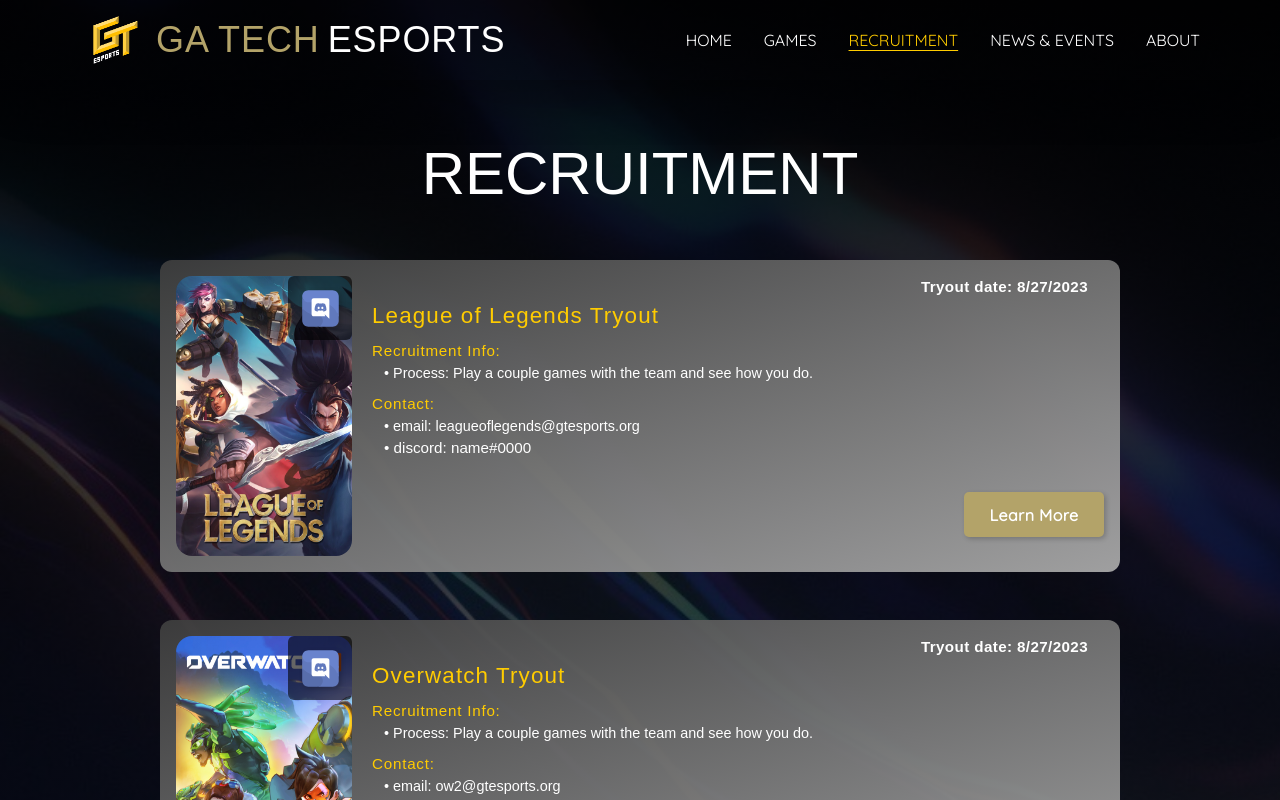
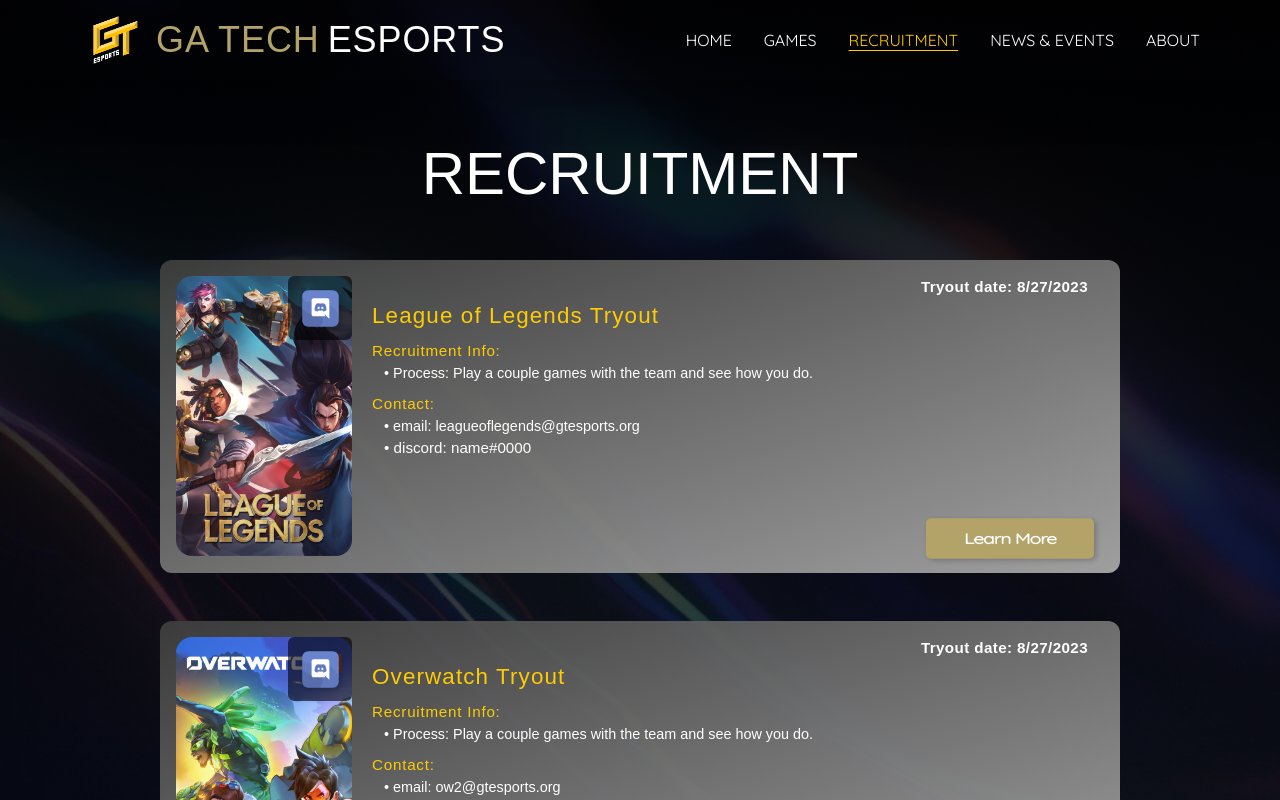
Before and after one commit to gt-esports/gtesports-website, a React (Vite) app: page /recruitment in a window 1280 px wide. Shown: the top 800 px of the page. Built offline with nearby package versions, Linux system fonts and the light colour scheme; a web font is replaced by a local one.

Commit message:
Testing spacing and padding in recruitment card

```diff
--- a/src/components/RecruitmentCard.tsx
+++ b/src/components/RecruitmentCard.tsx
@@ -2,7 +2,7 @@ import { RecruitmentCardProps } from "../types";
 
 export default function RecruitmentCard(props: RecruitmentCardProps) {
   return (
-    <div className=" items box-content flex w-9/12 flex-row rounded-xl bg-gradient-to-br from-[#3d3d3d]/95 to-[#a7a7a7]/95">
+    <div className=" flex w-9/12 flex-row rounded-xl bg-gradient-to-br from-[#3d3d3d]/95 to-[#a7a7a7]/95">
       {/* game image + discord icon */}
       <div className="relative box-content h-[280px] w-[225px] border-0 p-4">
         <img
@@ -40,14 +40,11 @@ export default function RecruitmentCard(props: RecruitmentCardProps) {
           • discord: {props.contactDiscord}
         </p>
         {/* button here */}
-        <div className="mb-3 flex flex-row-reverse pr-4 pt-8">
-          <button className="learn-more-btn text-barlow ml-3 flex items-center justify-center tracking-wide">
+        <div className="mb-3 flex flex-row-reverse pr-6 pt-8">
+          <button className="learn-more-btn ml-3 mr-4 mt-6 flex scale-90 scale-x-[1.2] items-center justify-center tracking-tighter">
             Learn More
           </button>
         </div>
-        {/* <a href={props.discordLink} target="_blank">
-            <button className="discord-btn mr-3"></button>
-          </a> */}
       </div>
     </div>
   );
```
